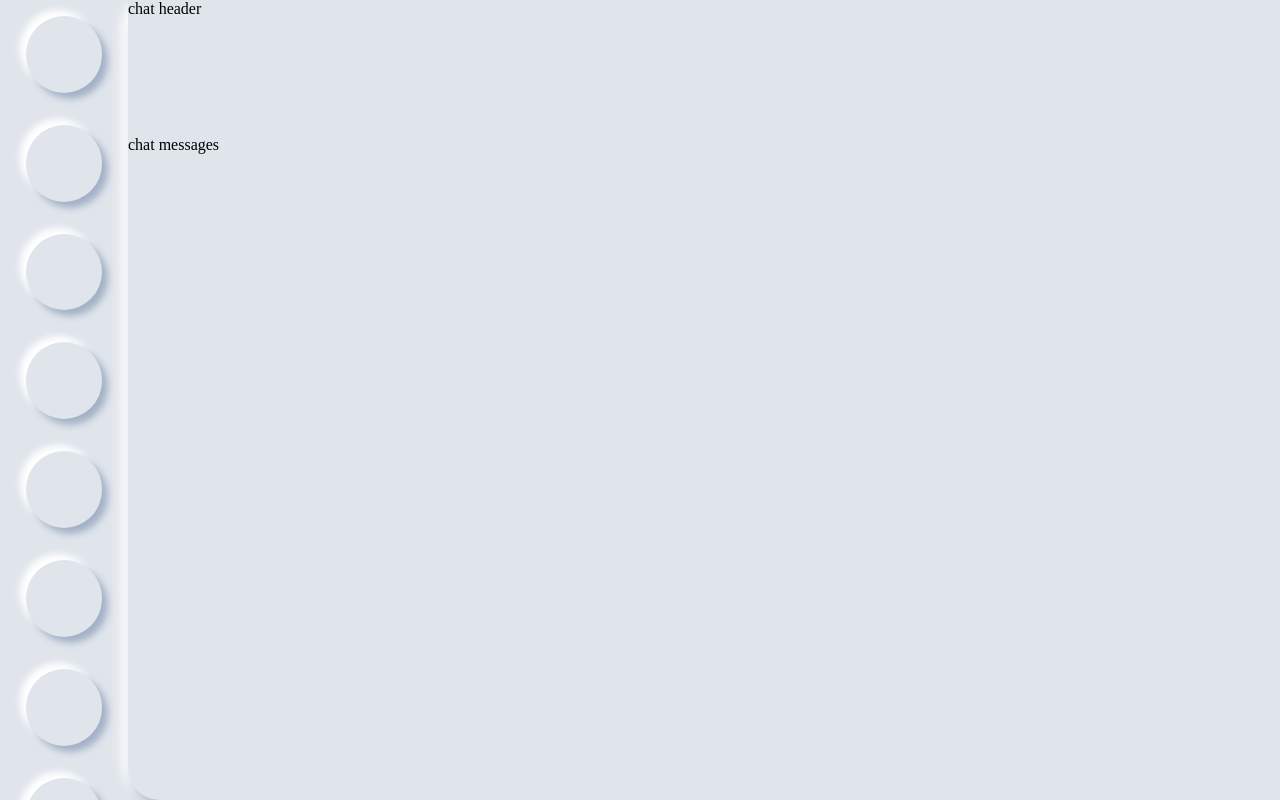
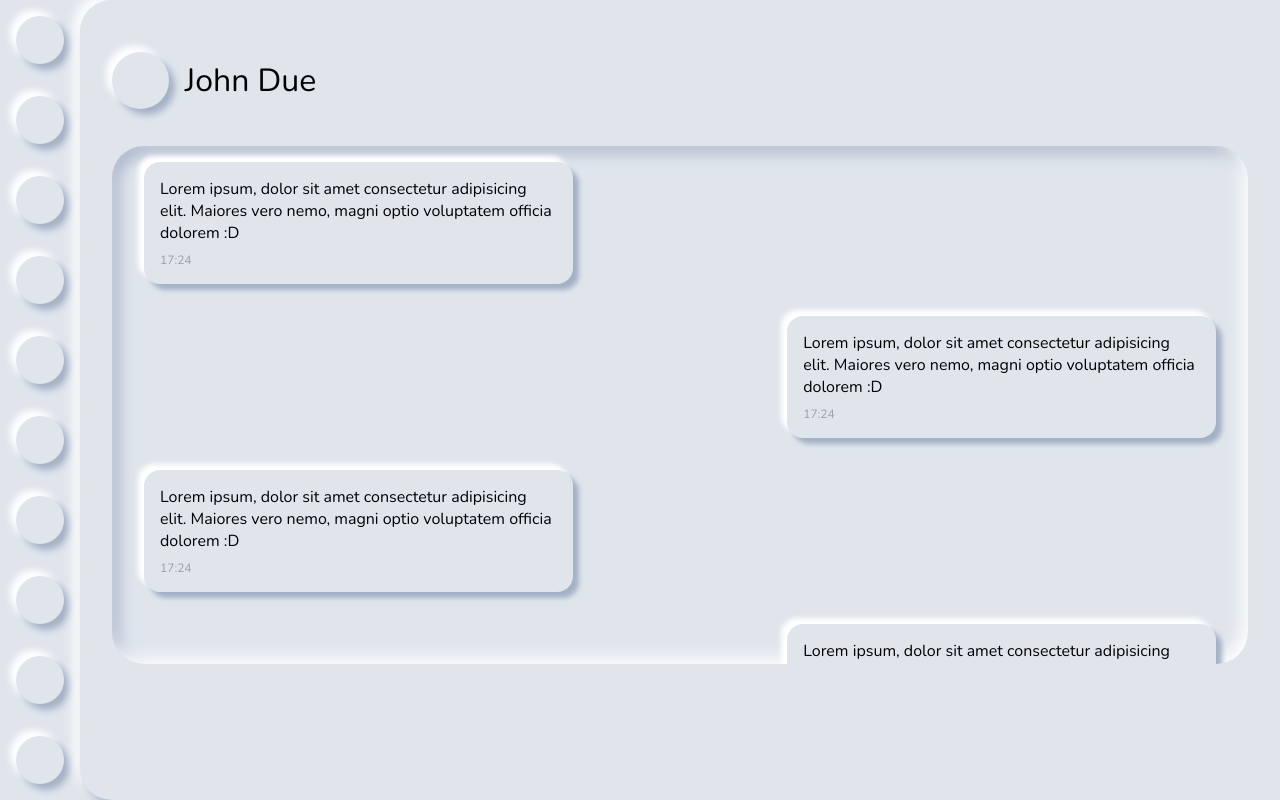
Before and after one commit to felixpohlmann/realtime-chat-fe, a React (Create React App) app: page / in a window 1280 px wide. Built offline with nearby package versions, Linux system fonts and the light colour scheme.

Commit message:
basic chat layout

```diff
--- a/src/App.css
+++ b/src/App.css
@@ -1,14 +1,18 @@
+@import url("https://fonts.googleapis.com/css2?family=Nunito&display=swap");
+
 :root {
   --primary: #e0e5ec;
   --secondary: #b9bec6;
   --light-shadow: #ffffff;
   --dark-shadow: #a3b1c6;
+  --font-light: #9a9fa4;
 }
 
 * {
   margin: 0;
   padding: 0;
   box-sizing: border-box;
+  font-family: "Nunito", sans-serif;
 }
 
 .app {
@@ -21,7 +25,7 @@
 }
 
 .app__sidebar {
-  width: 10%;
+  width: 5%;
   height: 100%;
   min-width: 80px;
   transition: 0.2s ease-in-out;
@@ -34,10 +38,11 @@
 }
 
 .app__main {
-  width: 90%;
+  width: 95%;
   height: 100%;
   background-color: var(--primary);
   border-radius: 2rem 0 0 2rem;
+
   transition: 0.2s ease-in-out;
   box-shadow: 6px 6px 12px 0 var(--dark-shadow),
     -6px -6px 12px 0 var(--light-shadow);
@@ -46,19 +51,44 @@
 .chat {
   height: 85%;
   background-color: var(--primary);
+  padding: 1rem 2rem 1rem 2rem;
+  border-radius: 2rem 0 0 2rem;
 }
 
 .chat__header {
   height: 20%;
+  display: flex;
+  align-items: center;
+}
+
+.contact__pic {
+  width: 5%;
+  /* padding-bottom to keep aspect ratio */
+  padding-bottom: 5%;
+  border-radius: 50%;
+  box-shadow: 6px 6px 7px 0 #a3b1c6, -6px -6px 7px 0 #ffffff;
+}
+
+.contact__name {
+  margin: 1rem;
+  font-size: 200%;
 }
 
 .chat__messages {
   height: 80%;
+  padding: 0 2rem 0 2rem;
+  overflow: scroll;
+  scrollbar-width: none;
+  box-shadow: inset -6px -6px 16px 0 #ffffff, inset 6px 6px 16px 0 #a3b1c6;
+  border-radius: 2rem;
 }
 
-.message {
-  height: 15%;
-  background-color: green;
+.chat__messages ul {
+  list-style-type: none;
+}
+
+.chat__messages ul li {
+  display: flex;
 }
 
 /* mobile phones */
--- a/src/App.jsx
+++ b/src/App.jsx
@@ -2,9 +2,13 @@ import React from "react";
 
 //components
 import Sidebar from "./components/Sidebar/Sidebar";
+import Message from "./components/Message/Message";
 
 //css
 import "./App.css";
+
+//sampleData
+import sampleData from "./sampleData";
 
 const App = () => {
   return (
@@ -14,8 +18,31 @@ const App = () => {
       </div>
       <div className="app__main">
         <div className="chat">
-          <div className="chat__header">chat header</div>
-          <div className="chat__messages">chat messages</div>
+          <div className="chat__header">
+            <div className="contact__pic"></div>
+            <div className="contact__name">
+              <p>John Due</p>
+            </div>
+          </div>
+          <div className="chat__messages">
+            <ul>
+              {sampleData.map((message, index) => (
+                <li
+                  key={index}
+                  style={{
+                    justifyContent: message.received
+                      ? "flex-start"
+                      : "flex-end",
+                  }}
+                >
+                  <Message
+                    content={message.content}
+                    received={message.received}
+                  />
+                </li>
+              ))}
+            </ul>
+          </div>
         </div>
       </div>
     </div>
--- /dev/null
+++ b/src/components/Message/Message.css
@@ -0,0 +1,15 @@
+.message {
+  width: auto;
+  max-width: 40%;
+  padding: 1rem;
+  margin: 1rem 0 1rem 0;
+  border-radius: 1rem;
+  background-color: var(--primary);
+  box-shadow: 6px 6px 5px 0 #a3b1c6, -6px -6px 5px 0 #ffffff;
+}
+
+.time {
+  color: var(--font-light);
+  margin-top: 0.5rem;
+  font-size: 75%;
+}
--- /dev/null
+++ b/src/components/Message/Message.jsx
@@ -0,0 +1,14 @@
+import React from "react";
+
+import "./Message.css";
+
+const Message = (props) => {
+  return (
+    <div className="message">
+      <p className="content">{props.content}</p>
+      <p className="time">17:24</p>
+    </div>
+  );
+};
+
+export default Message;
--- a/src/components/Sidebar/Sidebar.css
+++ b/src/components/Sidebar/Sidebar.css
@@ -1,6 +1,3 @@
-.sidebar {
-}
-
 .sidebar ul {
   list-style-type: none;
   display: flex;
@@ -16,8 +13,9 @@
   width: 60%;
   /* padding-bottom to keep aspect ratio */
   padding-bottom: 60%;
+  background-color: var(--primary);
   height: 2rem;
-  background-color: var(--primary);
+
   border-radius: 50%;
   text-align: center;
   margin: 1rem 0 1rem 0;
--- /dev/null
+++ b/src/sampleData.js
@@ -0,0 +1,44 @@
+const messages = [
+  {
+    content:
+      "Lorem ipsum, dolor sit amet consectetur adipisicing elit. Maiores vero nemo, magni optio voluptatem officia dolorem :D",
+    received: true,
+  },
+  {
+    content:
+      "Lorem ipsum, dolor sit amet consectetur adipisicing elit. Maiores vero nemo, magni optio voluptatem officia dolorem :D",
+    received: false,
+  },
+  {
+    content:
+      "Lorem ipsum, dolor sit amet consectetur adipisicing elit. Maiores vero nemo, magni optio voluptatem officia dolorem :D",
+    received: true,
+  },
+  {
+    content:
+      "Lorem ipsum, dolor sit amet consectetur adipisicing elit. Maiores vero nemo, magni optio voluptatem officia dolorem :D",
+    received: false,
+  },
+  {
+    content:
+      "Lorem ipsum, dolor sit amet consectetur adipisicing elit. Maiores vero nemo, magni optio voluptatem officia dolorem :D",
+    received: true,
+  },
+  {
+    content:
+      "Lorem ipsum, dolor sit amet consectetur adipisicing elit. Maiores vero nemo, magni optio voluptatem officia dolorem :D",
+    received: false,
+  },
+  {
+    content:
+      "Lorem ipsum, dolor sit amet consectetur adipisicing elit. Maiores vero nemo, magni optio voluptatem officia dolorem :D",
+    received: false,
+  },
+  {
+    content:
+      "Lorem ipsum, dolor sit amet consectetur adipisicing elit. Maiores vero nemo, magni optio voluptatem officia dolorem :D",
+    received: true,
+  },
+];
+
+export default messages;
```
